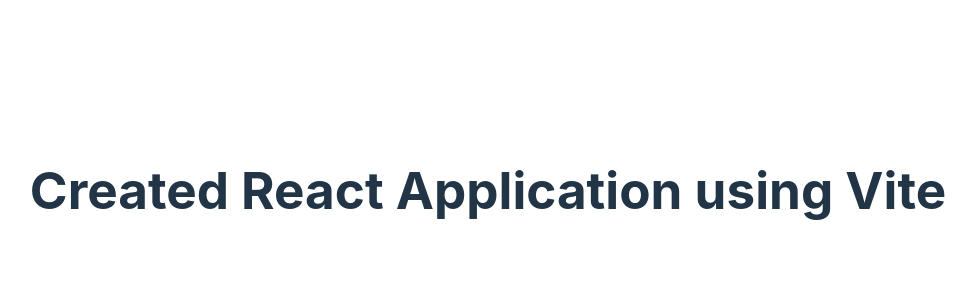
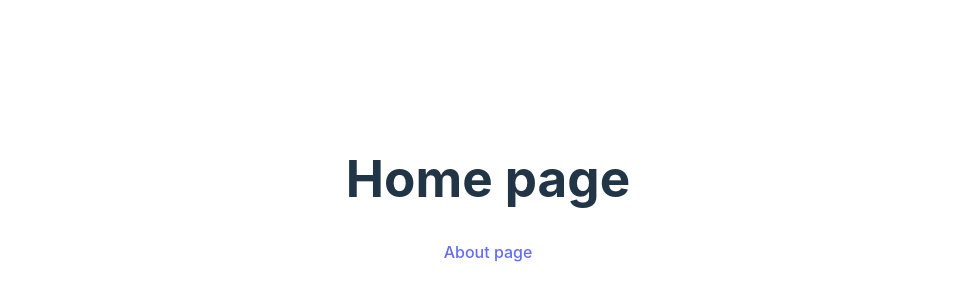
Before and after one commit to mvssgupta/Routing-with-react-router, a React (Vite) app: page / in a window 1280 px wide. Shown: the part 210-510 px from the top of the page, without its empty margins (152-1128 px from the left). Built offline with nearby package versions, Linux system fonts and the light colour scheme.

Commit message:
added two components and implemented routing

```diff
--- a/package.json
+++ b/package.json
@@ -11,7 +11,8 @@
   },
   "dependencies": {
     "react": "^18.2.0",
-    "react-dom": "^18.2.0"
+    "react-dom": "^18.2.0",
+    "react-router-dom": "^6.14.0"
   },
   "devDependencies": {
     "@types/react": "^18.0.37",
--- a/src/App.jsx
+++ b/src/App.jsx
@@ -1,10 +1,18 @@
 import './App.css'
-
+import About from './Components/About'
+import Home from './Components/Home'
+import { BrowserRouter ,Routes , Route } from 'react-router-dom'
 function App() {
 
   return (
     <>
-    <h1>Created React Application using Vite</h1>
+    <BrowserRouter>
+      <Routes>
+        <Route path="/" element={<Home/>}></Route>
+        <Route path="/about" element={<About/>}></Route>
+      </Routes>
+    </BrowserRouter>
+
     </>
   )
 }
--- /dev/null
+++ b/src/Components/About.jsx
@@ -0,0 +1,11 @@
+const About = () => {
+
+    return (
+      <>
+        <h1>About page</h1>
+      </>
+      )
+
+}
+
+export default About;
--- /dev/null
+++ b/src/Components/Home.jsx
@@ -0,0 +1,13 @@
+import { Link } from "react-router-dom";
+const Home = () => {
+
+    return (
+      <>
+        <h1>Home page</h1>
+        <Link to='/about'>About page</Link>
+      </>
+      )
+
+}
+
+export default Home;
```
Also changed, not shown: 1 other file (tests, documents, lock files or other folders).
